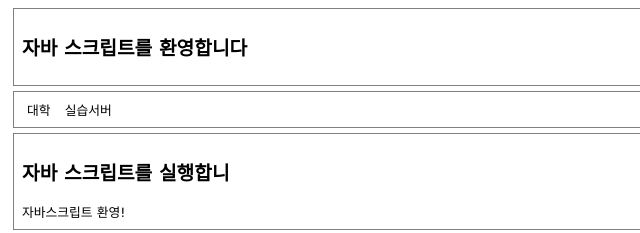
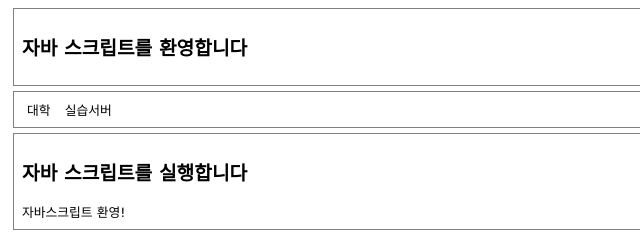
Before and after one commit to kimkang-ho/kimkang-ho.github.io, a plain HTML site: page index.html in a window 1280 px wide. Shown: the top 233 px of the page, 0-640 px from the left. Drawn offline with Linux system fonts and the light colour scheme.

Commit message:
Update index.html

```diff
--- a/index.html
+++ b/index.html
@@ -30,7 +30,7 @@
       <li><a herf="http://hive.dju.ac.kr">실습서버</a></li>
     </ul></nav>
   <section>
-    <h2>자바 스크립트를 실행합니</h2>
+    <h2>자바 스크립트를 실행합니다</h2>
     <script>fnTest();</script>
   </section>
   <footer>
```
